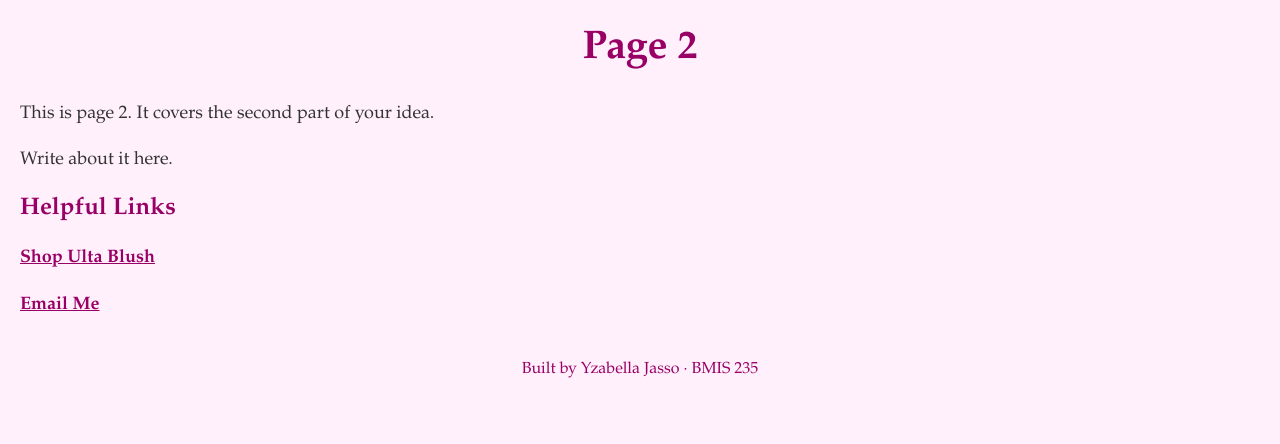
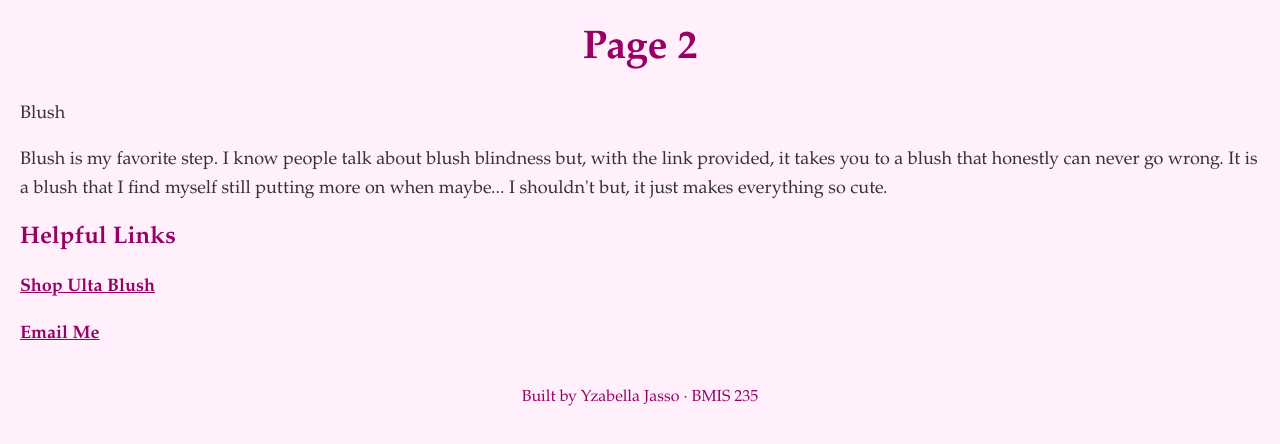
Before and after one commit to Yjasso-cloud/bmis235-html-3, a plain HTML site: page blush.html in a window 1280 px wide. Shown: the part 112-556 px from the top of the page. Drawn offline with Linux system fonts and the light colour scheme.

Commit message:
Update blush.html add information

```diff
--- a/blush.html
+++ b/blush.html
@@ -29,8 +29,8 @@
 </nav>
 
 <h1>Page 2</h1>
-<p>This is page 2. It covers the second part of your idea.</p>
-<p>Write about it here. </p>
+<p>Blush</p>
+<p>Blush is my favorite step. I know people talk about blush blindness but, with the link provided, it takes you to a blush that honestly can never go wrong. It is a blush that I find myself still putting more on when maybe... I shouldn't but, it just makes everything so cute. </p>
 
 <h2>Helpful Links</h2>
 
```
